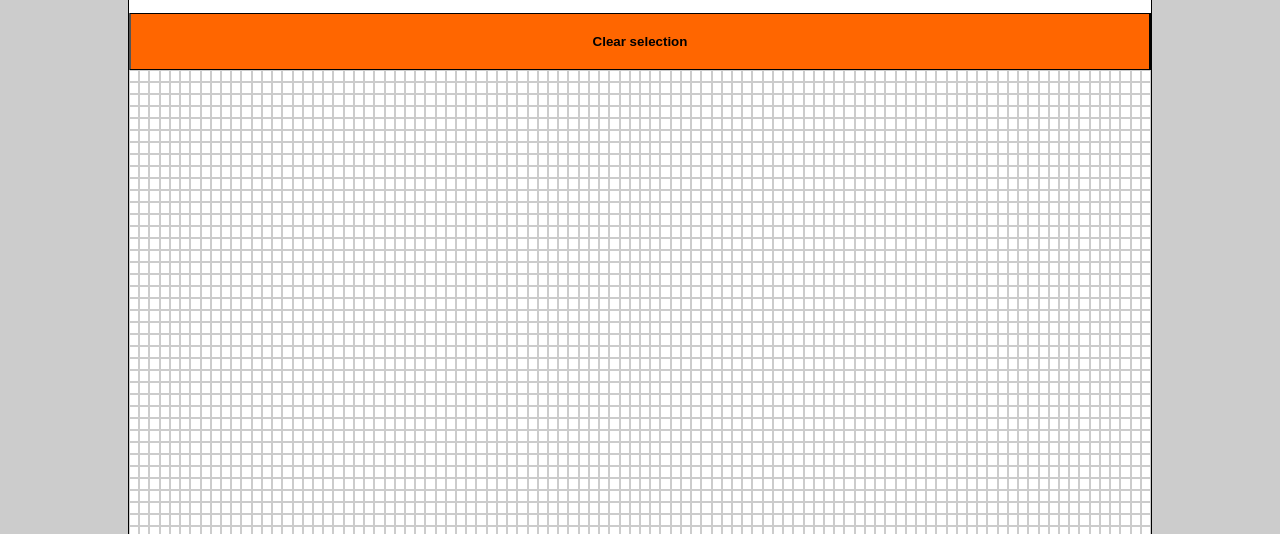
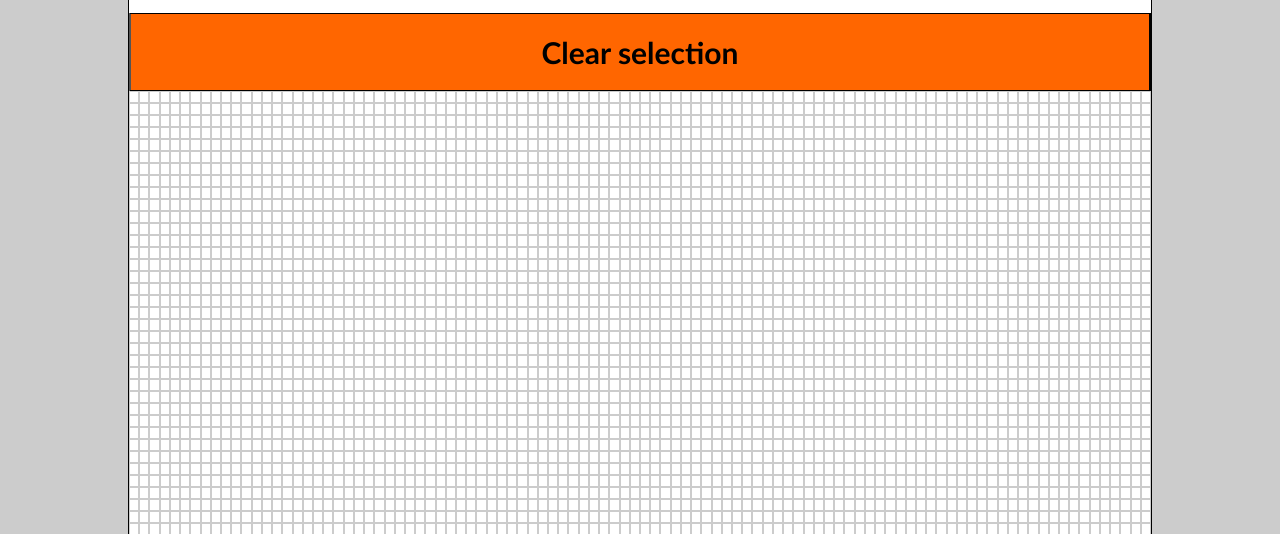
Before and after one commit to moenegm/etch_a_sketch, a plain HTML site: page index.html in a window 1280 px wide. Shown: the part 266-800 px from the top of the page. Drawn offline with Linux system fonts and the light colour scheme.

Commit message:
font and title

```diff
--- a/index.html
+++ b/index.html
@@ -5,7 +5,7 @@
     <meta name="viewport" content="width=device-width, initial-scale=1.0" />
     <meta http-equiv="X-UA-Compatible" content="ie=edge" />
     <link rel="stylesheet" href="main.css" />
-    <title>Document</title>
+    <title>Moe's Etch-A-Sketch</title>
   </head>
   <body>
     <div class="container" id="container"></div>
--- a/main.js
+++ b/main.js
@@ -41,7 +41,7 @@ generateBoxes(70);
 container.style.cssText =
   "height: 100%; margin: auto; background-color: #ffffff; border: 1px solid black;";
 clear.style.cssText =
-  "text-align: center; border-bottom: 1px solid black; border-top: 1px solid black; padding: 20px; font-weight: bold; width: 100%; background-color: #ff6600";
+  "text-align: center; border-bottom: 1px solid black; border-top: 1px solid black; padding: 20px; font-weight: bold; width: 100%; background-color: #ff6600; font-size: 30px; font-family: Trebuchet MS, Lucida Sans Unicode, Lucida Grande, Lucida Sans, Arial, sans-serif;";
 body.style.cssText = "margin: 10%; height: 100%; background-color: #cccccc";
 grid.style.cssText = "display: grid; grid-template-columns: repeat(100, 1fr);";
 h1Directions.style.cssText = "text-align: center;";
```
